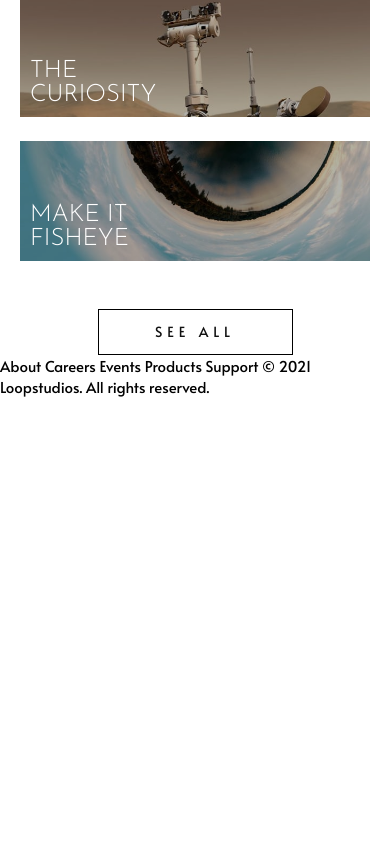
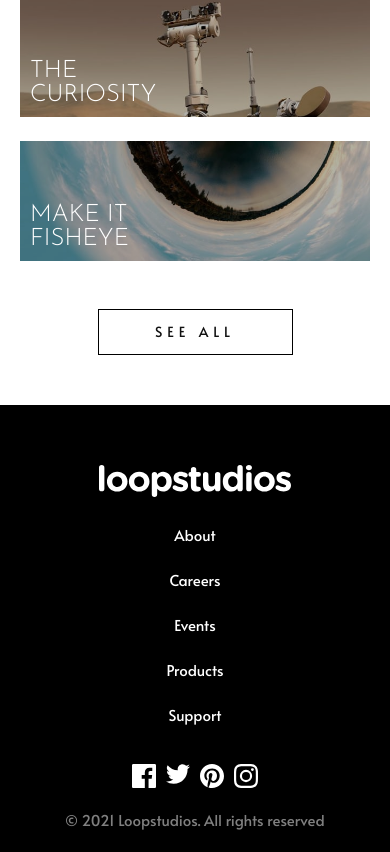
Before and after one commit to lukmak0394/loopstudios-landing-page, a plain HTML site: page index.html in a window 390 px wide. Shown: the part 2684-3536 px from the top of the page. Before the commit the page ends 3081 px from the top, so only its background shows below. Drawn offline with Linux system fonts and the light colour scheme.

Commit message:
finished project

```diff
--- a/index.html
+++ b/index.html
@@ -86,16 +86,27 @@
       </div>
     </div>
   </section>
-
+  <footer class="main-footer">
+    <div class="container">
+      <img src="images/logo.svg" alt="loopstuidos-logo" class="logo"/>
+      <div class="social-wrapper">
+        <a href="#" class="icon"><img src="images/icon-facebook.svg" alt="icon-facebook"></a>
+        <a href="#" class="icon"><img src="images/icon-twitter.svg" alt="icon-twitter"></a>
+        <a href="#" class="icon"><img src="images/icon-pinterest.svg" alt="icon-pinterest"></a>
+        <a href="#" class="icon"><img src="images/icon-instagram.svg" alt="icon-instagram"></a>
+      </div>
+    </div>
+    <div class="container">
+      <ul class="navbar">
+        <li class="nav-item"><a href="#about" class="nav-link">About</a></li>
+        <li class="nav-item"><a href="#" class="nav-link">Careers</a></li>
+        <li class="nav-item"><a href="#" class="nav-link">Events</a></li>
+        <li class="nav-item"><a href="#creations" class="nav-link">Products</a></li>
+        <li class="nav-item"><a href="#" class="nav-link">Support</a></li>
+      </ul>
+      <p class="author">© 2021 Loopstudios. All rights reserved</p>
+    </div>
+  </footer>
   <script src="js/main.js"></script>
-
 </body>
 </html>
-
-About
-Careers
-Events
-Products
-Support
-
-© 2021 Loopstudios. All rights reserved.
--- /dev/null
+++ b/scss/layout/_footer.scss
@@ -0,0 +1,101 @@
+.main-footer {
+    background-color: #000;
+    height: 160px;
+    padding: 60px 0;
+    margin-top: 50px;
+    position: relative;
+
+    .container {
+        justify-content: space-between;
+        align-items: center;
+    }
+
+    .icon {
+        margin-right: 10px;
+        padding: 8px 0;
+        border-bottom: 2px solid transparent;
+        transition: all 0.2s;
+    }
+
+    .icon:hover {
+        cursor: pointer;
+        border-bottom: 2px solid $primary-white;
+    }
+
+    .icon:last-of-type {
+        margin-right: 0;
+    }
+
+    .navbar {
+        @include flexbox;
+        padding: 0;
+
+        .nav-item {
+
+            .nav-link {
+                padding: 10px 0;
+                margin-right: 20px;
+                color: $primary-white;
+                transition: all 0.2s;
+                border-bottom: 2px solid transparent;
+            }
+
+            .nav-link:hover {
+                border-bottom: 2px solid $primary-white;
+            }
+
+        }
+
+    }
+
+    .author {
+        color: $primary-white;
+        opacity: 0.5;
+    }
+
+    @media screen and (max-width: 992px) {
+        height: unset;
+        padding-bottom: 100px;
+
+        .logo {
+            margin: auto;
+        }
+
+        .social-wrapper {
+            position: absolute;
+            bottom: 50px;
+            left: 0;
+            width: 100%;
+            margin-top: 20px;
+            @include flexbox;
+            justify-content: center;
+        }
+
+        .navbar {
+            flex-direction: column;
+            text-align: center;
+            width: 100%;
+
+            .nav-item {
+                padding: 12px 0;
+
+                .nav-link {
+                    margin-right: 0;
+                    padding: 12px 0;
+                }
+
+            }
+        }
+
+        .author {
+            position: absolute;
+            bottom: 20px;
+            left: 0;
+            width: 100%;
+            text-align: center;
+        }
+
+    }
+
+
+}
--- a/scss/style.scss
+++ b/scss/style.scss
@@ -10,3 +10,4 @@
 @import 'layout/header';
 @import 'layout/about';
 @import 'layout/creations';
+@import 'layout/footer';
```
Also changed, not shown: css/style.css, 1 other file.
